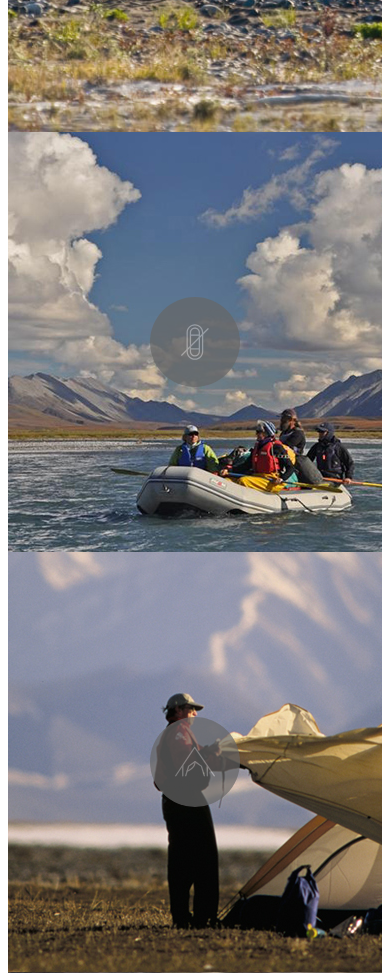
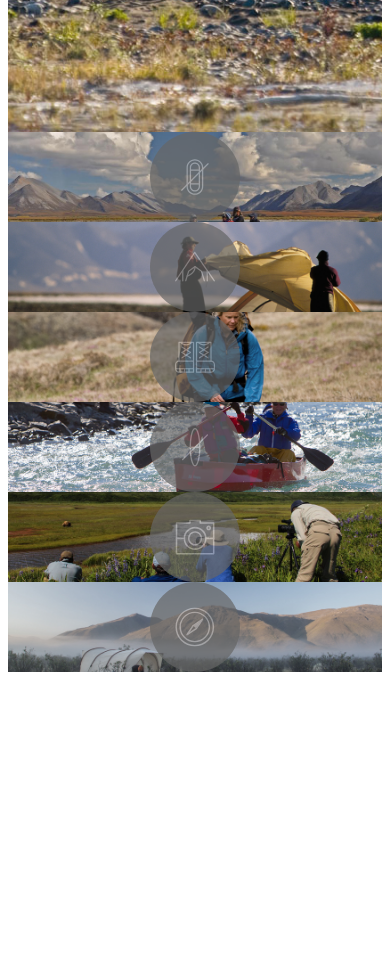
Before and after one commit to chrisberry321/flex-animation, a plain HTML site: page index.html in a window 390 px wide. Shown: the part 720-1693 px from the top of the page. After the commit the page ends 1400 px from the top, so only its background shows below. Drawn offline with Linux system fonts and the light colour scheme.

Commit message:
media queris for content

```diff
--- a/index.html
+++ b/index.html
@@ -20,6 +20,7 @@
           <li><a href="#">contact</a></li>
         </ul>
       </nav>
+      <button type="button" name="button"><a href="#middle">Middle</a></button>
       <h2></h2>
       <h1></h1>
 
@@ -47,7 +48,8 @@
       </div>
       </div>
 
-      <div class="row2">
+      <div class="row2" id="middle">
+
       <div class="trip trip4">
         <h3></h3>
         <a href="#">
--- a/scss/base/_variables.scss
+++ b/scss/base/_variables.scss
@@ -1,3 +1,3 @@
 $brk-narrow: "(max-width: 770px)";
-$brk-medium: "(max-width: 980px)";
+$brk-medium: "(max-width: 1080px)";
 $brk-wide: "(max-width: 1240px)";
--- a/scss/layout/_columns.scss
+++ b/scss/layout/_columns.scss
@@ -2,53 +2,59 @@
   height:420px;
   max-width: 100%
 }
-.row1 {
+.row1, .row2 {
   display: flex;
   flex-direction: row;
   @media #{$brk-narrow} {
-    display: inline-block;
-    width: 100%;
-    margin: 0;
-    padding: 0;
+    flex-direction: column;
+    display: flex;
+  }
+  @media #{$brk-medium} {
+    display: flex;
+    flex-wrap: wrap;
+    justify-content: flex-start;
   }
 }
 
-.row2 {
-  display: flex;
-  flex-direction: row;
-  @media #{$brk-narrow} {
-    display: block;
-    width: 100%;
-  }
-}
 
 .trip1 {
   background-image: url(../img/pic1.jpg);
   @extend %trip-container;
   flex: 2;
+  @media #{$brk-medium} {
+    flex: 1 1 100%;
+  }
 }
+
 .trip2 {
   background-image: url(../img/pic3.jpg);
   @extend %trip-container;
   flex: 1;
 }
+
 .trip3 {
   background-image: url(../img/pic4.jpg);
   @extend %trip-container;
   flex: 1;
 }
+
 .trip4 {
   background-image: url(../img/pic5.jpg);
   @extend %trip-container;
   flex: 1;
 }
+
 .trip5 {
   background-image: url(../img/pic6.jpg);
 @extend %trip-container;
 flex: 1;
 }
+
 .trip6 {
   background-image: url(../img/pic7.jpg);
   @extend %trip-container;
   flex: 2;
+  @media #{$brk-medium} {
+    flex: 1 1 100%;
+  }
 }
```
Also changed, not shown: css/styles.css, 1 other file.
